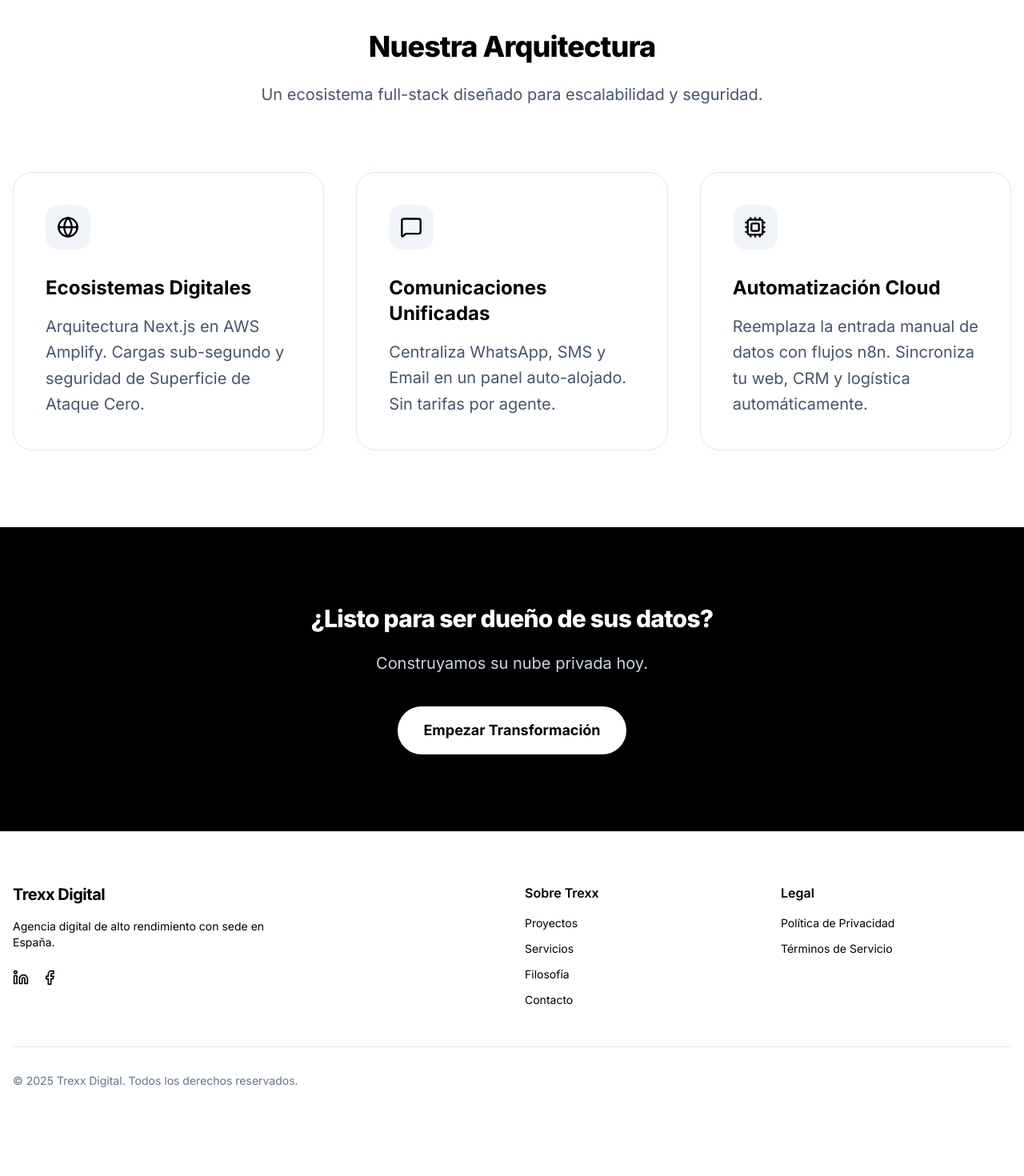
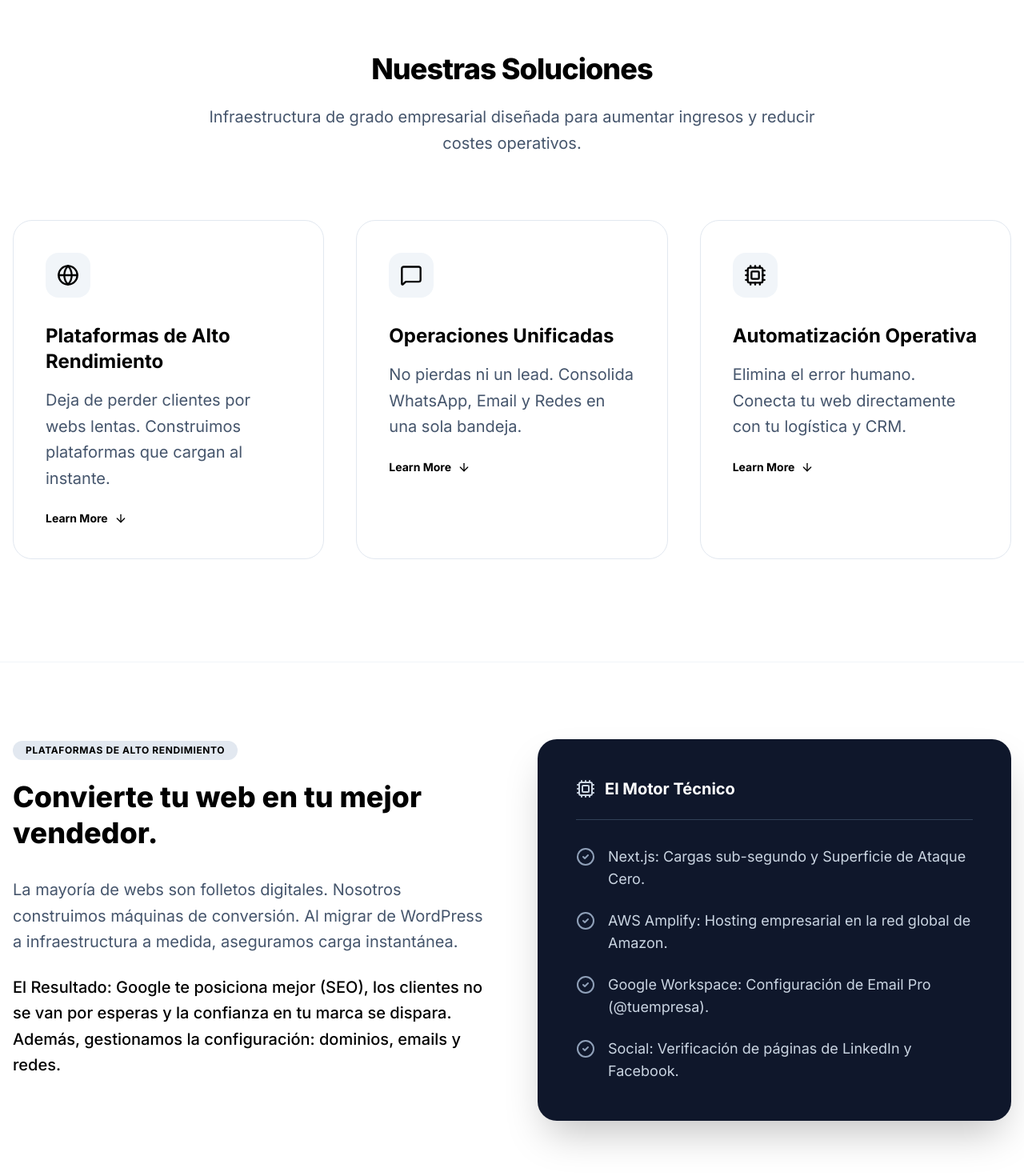
Before and after one commit to holguin4857/trexx-es, a Next.js app: page /es/services in a window 1280 px wide. Shown: the part 460-1930 px from the top of the page at 80% size. Before the commit the page ends 1853 px from the top, so only its background shows below. Built offline with nearby package versions, Linux system fonts and the light colour scheme.

Commit message:
3-main-summary-cards

```diff
--- a/components/Footer.tsx
+++ b/components/Footer.tsx
@@ -3,7 +3,7 @@
 import { useTranslations } from "next-intl";
 import { siteConfig } from "@/config/site";
 import { Link } from "@/i18n/routing";
-import { Linkedin, Facebook } from "lucide-react"; // 👈 New Icons
+import { Linkedin, Facebook } from "lucide-react";
 
 export function Footer() {
   const t = useTranslations("Footer");
@@ -11,6 +11,7 @@ export function Footer() {
   const currentYear = new Date().getFullYear();
 
   return (
+    /* 1. FOOTER WRAPPER */
     <footer
       className={`
         border-t
@@ -21,8 +22,17 @@ export function Footer() {
         mt-auto
       `}
     >
-      <div className="container mx-auto px-4">
+      {/* 2. CENTERED CONTAINER (With Width Constraint) */}
+      <div
+        className={`
+          container
+          mx-auto
+          px-4
+          max-w-7xl   /* 👈 THE FIX: Aligning with Navbar width */
+        `}
+      >
 
+        {/* 3. MAIN CONTENT GRID */}
         <div
           className={`
             grid
@@ -32,7 +42,7 @@ export function Footer() {
             mb-12
           `}
         >
-          {/* Brand */}
+          {/* 4. LEFT COLUMN: BRAND & SOCIALS */}
           <div className="col-span-1 md:col-span-2">
             <span
               className={`
@@ -55,17 +65,13 @@ export function Footer() {
               {t("brand_description")}
             </p>
 
-            {/* 👇 SOCIAL ICONS (LinkedIn / Facebook) */}
+            {/* Social Icons */}
             <div className="flex gap-4 mt-6">
               <a
                 href={siteConfig.links.linkedin}
                 target="_blank"
                 rel="noreferrer"
-                className={`
-                  text-black
-                  hover:text-slate-500
-                  transition-colors
-                `}
+                className="text-black hover:text-slate-500 transition-colors"
               >
                 <Linkedin size={20} />
               </a>
@@ -73,26 +79,16 @@ export function Footer() {
                 href={siteConfig.links.facebook}
                 target="_blank"
                 rel="noreferrer"
-                className={`
-                  text-black
-                  hover:text-slate-500
-                  transition-colors
-                `}
+                className="text-black hover:text-slate-500 transition-colors"
               >
                 <Facebook size={20} />
               </a>
             </div>
           </div>
 
-          {/* Navigation */}
+          {/* 5. MIDDLE COLUMN: NAVIGATION LINKS */}
           <div>
-            <h3
-              className={`
-                font-semibold
-                text-black
-                mb-4
-              `}
-            >
+            <h3 className="font-semibold text-black mb-4">
               {t("about")}
             </h3>
             <ul className="space-y-3 text-sm">
@@ -100,11 +96,7 @@ export function Footer() {
                 <li key={item.href}>
                   <Link
                     href={item.href}
-                    className={`
-                      text-black
-                      hover:text-slate-500
-                      transition-colors
-                    `}
+                    className="text-black hover:text-slate-500 transition-colors"
                   >
                     {tNav(item.label)}
                   </Link>
@@ -113,26 +105,16 @@ export function Footer() {
             </ul>
           </div>
 
-          {/* Legal */}
+          {/* 6. RIGHT COLUMN: LEGAL LINKS */}
           <div>
-            <h3
-              className={`
-                font-semibold
-                text-black
-                mb-4
-              `}
-            >
+            <h3 className="font-semibold text-black mb-4">
               Legal
             </h3>
             <ul className="space-y-3 text-sm">
               <li>
                 <Link
                   href="#"
-                  className={`
-                    text-black
-                    hover:text-slate-500
-                    transition-colors
-                  `}
+                  className="text-black hover:text-slate-500 transition-colors"
                 >
                   {t("legal.privacy")}
                 </Link>
@@ -140,11 +122,7 @@ export function Footer() {
               <li>
                 <Link
                   href="#"
-                  className={`
-                    text-black
-                    hover:text-slate-500
-                    transition-colors
-                  `}
+                  className="text-black hover:text-slate-500 transition-colors"
                 >
                   {t("legal.terms")}
                 </Link>
@@ -153,6 +131,7 @@ export function Footer() {
           </div>
         </div>
 
+        {/* 7. BOTTOM BAR: COPYRIGHT */}
         <div
           className={`
             border-t
--- a/components/Services.tsx
+++ b/components/Services.tsx
@@ -1,7 +1,7 @@
 "use client";
 
 import { useTranslations } from "next-intl";
-import { Globe, MessageSquare, Cpu, LucideIcon, Code } from "lucide-react";
+import { Globe, MessageSquare, Cpu, LucideIcon, Code, CheckCircle2, ArrowDown } from "lucide-react";
 
 const iconMap: Record<string, LucideIcon> = {
   globe: Globe,
@@ -14,27 +14,50 @@ const serviceItems = [{ icon: "globe" }, { icon: "message" }, { icon: "cpu" }];
 export function Services() {
   const t = useTranslations("Services");
 
+  // Function to smooth scroll to the detail section
+  const scrollToDetail = (index: number) => {
+    const element = document.getElementById(`service-detail-${index}`);
+    if (element) {
+      element.scrollIntoView({ behavior: "smooth", block: "start" });
+    }
+  };
+
   return (
-    <section className="container mx-auto px-4 py-24"> {/* 👈 Consistent py-24 padding */}
+    <section className="py-24 bg-white">
+      <div className="container mx-auto px-4 max-w-7xl">
 
+        {/* 1. HEADER */}
         <div className="text-center mb-20">
           <h2 className="text-4xl font-extrabold tracking-tight text-black mb-6">
-          {t("title", { fallback: "Our Architecture" })}
+            {t("title")}
           </h2>
-        {/* Section Description: 20px */}
           <p className="text-xl text-slate-600 max-w-3xl mx-auto leading-relaxed">
-          {t("description", { fallback: "Built for scale." })}
+            {t("description")}
           </p>
         </div>
 
-      <div className="grid grid-cols-1 md:grid-cols-3 gap-10">
+        {/* 2. SUMMARY GRID (The Menu) */}
+        <div className="grid grid-cols-1 md:grid-cols-3 gap-10 mb-32">
           {serviceItems.map((service, index) => {
             const Icon = iconMap[service.icon] || Code;
 
             return (
               <div
                 key={index}
-              className="p-10 rounded-3xl border border-slate-200 bg-white hover:border-black transition-colors group"
+                onClick={() => scrollToDetail(index)}
+                className={`
+                  group
+                  cursor-pointer
+                  p-10
+                  rounded-3xl
+                  border
+                  border-slate-200
+                  bg-white
+                  hover:border-black
+                  transition-all
+                  duration-300
+                  hover:shadow-lg
+                `}
               >
                 <div className="h-14 w-14 bg-slate-100 rounded-2xl flex items-center justify-center text-black mb-8 transition-colors group-hover:bg-black group-hover:text-white">
                   <Icon size={28} />
@@ -44,14 +67,82 @@ export function Services() {
                   {t(`items.${index}.title`)}
                 </h3>
 
-              {/* Card Text: 20px (text-xl) */}
-              <p className="text-xl text-slate-600 leading-relaxed">
+                <p className="text-xl text-slate-600 leading-relaxed mb-6">
                   {t(`items.${index}.description`)}
                 </p>
+
+                <div className="flex items-center text-sm font-bold text-black group-hover:underline decoration-2 underline-offset-4">
+                  Learn More <ArrowDown className="ml-2 h-4 w-4" />
+                </div>
               </div>
             );
           })}
         </div>
+      </div>
+
+      {/* 3. DEEP DIVE SECTIONS (Master-Detail View) */}
+      <div className="flex flex-col">
+        {serviceItems.map((service, index) => {
+          // Zebra Striping: Even = White, Odd = Grey
+          const bgClass = index % 2 === 0 ? "bg-white" : "bg-slate-50";
+
+          return (
+            <div
+              id={`service-detail-${index}`}
+              key={index}
+              className={`py-24 border-t border-slate-100 ${bgClass}`}
+            >
+              <div className="container mx-auto px-4 max-w-7xl">
+                <div className="grid lg:grid-cols-2 gap-16 items-start">
+
+                  {/* LEFT: Business Value (The CEO Pitch) */}
+                  <div>
+                    <span className="inline-block px-4 py-1 rounded-full bg-slate-200 text-xs font-bold uppercase tracking-wider text-black mb-6">
+                      {t(`items.${index}.title`)}
+                    </span>
+
+                    <h3 className="text-3xl md:text-4xl font-extrabold text-black mb-8 leading-tight">
+                      {t(`items.${index}.details.tagline`)}
+                    </h3>
+
+                    <div className="space-y-6 text-xl text-slate-600 leading-relaxed">
+                      <p>
+                        {t(`items.${index}.details.problem`)}
+                      </p>
+                      <p className="font-medium text-black">
+                        {t(`items.${index}.details.result`)}
+                      </p>
+                    </div>
+                  </div>
+
+                  {/* RIGHT: Technical Engine (The CTO Card) */}
+                  <div className="bg-slate-900 rounded-3xl p-8 md:p-12 text-white shadow-2xl">
+                    <div className="flex items-center gap-3 mb-8 border-b border-slate-700 pb-6">
+                      <Cpu className="text-slate-300" />
+                      <h4 className="text-xl font-bold text-white">
+                        {t(`items.${index}.details.tech_title`)}
+                      </h4>
+                    </div>
+
+                    <ul className="space-y-6">
+                      {[0, 1, 2, 3].map((i) => (
+                        <li key={i} className="flex items-start gap-4">
+                          <CheckCircle2 className="h-6 w-6 text-slate-400 shrink-0 mt-0.5" />
+                          <span className="text-lg text-slate-300">
+                            {t(`items.${index}.details.tech_list.${i}`)}
+                          </span>
+                        </li>
+                      ))}
+                    </ul>
+                  </div>
+
+                </div>
+              </div>
+            </div>
+          );
+        })}
+      </div>
+
     </section>
   );
 }
--- a/messages/en.json
+++ b/messages/en.json
@@ -6,12 +6,12 @@
     "contact": "Contact"
   },
   "Hero": {
-    "badge": "Trexx Enterprise v2.0",
-    "title": "We Build Digital Sovereignty",
-    "description": "Stop renting your infrastructure. We build self-hosted, cloud-native ecosystems using Next.js, AWS, and Automation.",
+    "badge": "Enterprise Architecture v2.0",
+    "title": "Stop Renting Your Technology.",
+    "description": "We replace expensive monthly SaaS subscriptions with high-performance, self-hosted platforms that you own 100%. Lower costs, faster speeds, and total control.",
     "actions": {
-      "projects": "View Architecture",
-      "contact": "Contact Us"
+      "projects": "View Case Studies",
+      "contact": "Start Your Build"
     }
   },
   "Footer": {
@@ -38,8 +38,8 @@
     }
   },
   "ServicesPage": {
-    "title": "Our Architecture",
-    "description": "A full-stack ecosystem designed for scalability and security.",
+    "title": "Digital Infrastructure",
+    "description": "We build the engines that run high-growth businesses. Fast, secure, and fully owned by you.",
     "cta": {
       "title": "Ready to own your data?",
       "text": "Let's build your private cloud today.",
@@ -80,20 +80,56 @@
     }
   },
   "Services": {
-    "title": "Our Architecture",
-    "description": "A full-stack ecosystem designed for scalability and security.",
+    "title": "Our Solutions",
+    "description": "Enterprise-grade infrastructure designed to increase revenue and reduce operational costs.",
     "items": {
       "0": {
-        "title": "Digital Ecosystems",
-        "description": "Next.js architecture on AWS Amplify. Sub-second loads and Zero-Attack Surface security."
+        "title": "High-Performance Platforms",
+        "description": "Stop losing customers to slow websites. We build enterprise-grade platforms that load instantly.",
+        "details": {
+          "tagline": "Turn your website into your best salesperson.",
+          "problem": "Most websites are just digital brochures. We build conversion machines. By moving away from slow WordPress themes to custom infrastructure, we ensure your site loads instantly.",
+          "result": "The Result: Google ranks you higher (SEO), customers don't bounce due to load times, and your brand trust skyrockets. Plus, we handle the boring setup—domains, emails, and social accounts.",
+          "tech_title": "The Technical Engine",
+          "tech_list": {
+            "0": "Next.js: Sub-second page loads & Zero-Attack Surface.",
+            "1": "AWS Amplify: Enterprise hosting on Amazon's global network.",
+            "2": "Google Workspace: Pro Email (@yourcompany.com) setup.",
+            "3": "Social: LinkedIn & FB Business Page verification."
+          }
+        }
       },
       "1": {
-        "title": "Unified Communications",
-        "description": "Centralize WhatsApp, SMS, and Email into one self-hosted dashboard. No per-agent fees."
+        "title": "Unified Customer Ops",
+        "description": "Never miss a lead. Consolidate WhatsApp, Email, and Social chats into a single inbox.",
+        "details": {
+          "tagline": "Stop paying per-agent fees.",
+          "problem": "As you scale, support software like Zendesk gets incredibly expensive. We replace that rent with ownership. Your sales and support teams work from one single dashboard.",
+          "result": "The Result: Whether a customer emails you, WhatsApps you, or DMs you, it lands in one place. You can add 50 staff members without your monthly bill increasing by a single cent.",
+          "tech_title": "The Technical Engine",
+          "tech_list": {
+            "0": "Chatwoot: Open-source omnichannel suite on your server.",
+            "1": "VoIP & IVR: Digital phone menu routed to staff laptops.",
+            "2": "Meta API: Official direct connection to WhatsApp Business.",
+            "3": "Privacy: Hosted on your private AWS Lightsail instance, not a shared SaaS database."
+          }
+        }
       },
       "2": {
-        "title": "Cloud Automation",
-        "description": "Replace manual data entry with n8n workflows. Sync your website, CRM, and logistics databases automatically."
+        "title": "Operational Automation",
+        "description": "Eliminate human error. Connect your website directly to your logistics and CRM systems.",
+        "details": {
+          "tagline": "Put your busywork on Autopilot.",
+          "problem": "Your highest-paid employees shouldn't be copy-pasting data into spreadsheets. We build invisible robots that do that for you.",
+          "result": "The Result: When a sale happens, the invoice is generated, logistics notified, and CRM updated—automatically. This eliminates human error and lets your team focus on strategy.",
+          "tech_title": "The Technical Engine",
+          "tech_list": {
+            "0": "Chatwoot: Open-source omnichannel suite on your server.",
+            "1": "VoIP & IVR: Digital phone menu routed to staff laptops.",
+            "2": "Meta API: Official direct connection to WhatsApp Business.",
+            "3": "Privacy: Data lives on YOUR Private Cloud, not a shared SaaS database."
+          }
+        }
       }
     }
   },
--- a/messages/es.json
+++ b/messages/es.json
@@ -6,12 +6,12 @@
     "contact": "Contacto"
   },
   "Hero": {
-    "badge": "Trexx Enterprise v2.0",
-    "title": "Construimos Soberanía Digital",
-    "description": "Deja de alquilar tu infraestructura. Construimos ecosistemas nativos en la nube y auto-alojados usando Next.js, AWS y Automatización.",
+    "badge": "Arquitectura Empresarial v2.0",
+    "title": "Deja de Alquilar Tu Tecnología.",
+    "description": "Reemplazamos las costosas suscripciones mensuales SaaS por plataformas de alto rendimiento y auto-alojadas que son 100% tuyas. Menos costes, más velocidad y control total.",
     "actions": {
-      "projects": "Ver Arquitectura",
-      "contact": "Contáctanos"
+      "projects": "Ver Casos de Éxito",
+      "contact": "Empieza tu Construcción"
     }
   },
   "Footer": {
@@ -28,8 +28,8 @@
     "description": "No solo hacemos webs. Construimos motores digitales independientes.",
     "mission": {
       "title": "Soberanía de Datos",
-      "text": "Nuestra misión es alejar a las empresas de las costosas plataformas SaaS compartidas hacia una infraestructura potente y auto-alojada que realmente poseen.",
-      "detail": "Al aprovechar tecnologías de código abierto como Chatwoot y Baserow en su propia Nube Privada AWS, eliminamos las tarifas de licencia por agente y aseguramos que sus datos nunca salgan de su control."
+      "text": "Nuestra misión es alejar a las empresas de las costosas plataformas SaaS compartidas hacia una infraestructura potente y auto-alojada que realmente posees.",
+      "detail": "Al aprovechar tecnologías de código abierto como Chatwoot y Baserow en tu propia Nube Privada AWS, eliminamos las tarifas de licencia por agente y aseguramos que tus datos nunca salgan de tu control."
     },
     "stats": {
       "clients": "Despliegues",
@@ -38,11 +38,11 @@
     }
   },
   "ServicesPage": {
-    "title": "Nuestra Arquitectura",
-    "description": "Un ecosistema full-stack diseñado para escalabilidad.",
+    "title": "Infraestructura Digital",
+    "description": "Construimos los motores que impulsan empresas de alto crecimiento. Rápidos, seguros y totalmente de tu propiedad.",
     "cta": {
-      "title": "¿Listo para ser dueño de sus datos?",
-      "text": "Construyamos su nube privada hoy.",
+      "title": "¿Listo para ser dueño de tus datos?",
+      "text": "Construyamos tu nube privada hoy.",
       "button": "Empezar Transformación"
     }
   },
@@ -80,20 +80,56 @@
     }
   },
   "Services": {
-    "title": "Nuestra Arquitectura",
-    "description": "Un ecosistema full-stack diseñado para escalabilidad y seguridad.",
+    "title": "Nuestras Soluciones",
+    "description": "Infraestructura de grado empresarial diseñada para aumentar ingresos y reducir costes operativos.",
     "items": {
       "0": {
-        "title": "Ecosistemas Digitales",
-        "description": "Arquitectura Next.js en AWS Amplify. Cargas sub-segundo y seguridad de Superficie de Ataque Cero."
+        "title": "Plataformas de Alto Rendimiento",
+        "description": "Deja de perder clientes por webs lentas. Construimos plataformas que cargan al instante.",
+        "details": {
+          "tagline": "Convierte tu web en tu mejor vendedor.",
+          "problem": "La mayoría de webs son folletos digitales. Nosotros construimos máquinas de conversión. Al migrar de WordPress a infraestructura a medida, aseguramos carga instantánea.",
+          "result": "El Resultado: Google te posiciona mejor (SEO), los clientes no se van por esperas y la confianza en tu marca se dispara. Además, gestionamos la configuración: dominios, emails y redes.",
+          "tech_title": "El Motor Técnico",
+          "tech_list": {
+            "0": "Next.js: Cargas sub-segundo y Superficie de Ataque Cero.",
+            "1": "AWS Amplify: Hosting empresarial en la red global de Amazon.",
+            "2": "Google Workspace: Configuración de Email Pro (@tuempresa).",
+            "3": "Social: Verificación de páginas de LinkedIn y Facebook."
+          }
+        }
       },
       "1": {
-        "title": "Comunicaciones Unificadas",
-        "description": "Centraliza WhatsApp, SMS y Email en un panel auto-alojado. Sin tarifas por agente."
+        "title": "Operaciones Unificadas",
+        "description": "No pierdas ni un lead. Consolida WhatsApp, Email y Redes en una sola bandeja.",
+        "details": {
+          "tagline": "Deja de pagar tarifas por agente.",
+          "problem": "Al escalar, el software de soporte (como Zendesk) se vuelve carísimo. Reemplazamos ese alquiler por propiedad. Tus equipos de ventas y soporte trabajan desde un solo panel.",
+          "result": "El Resultado: Ya sea por Email, WhatsApp o Instagram, todo llega al mismo lugar. Puedes añadir 50 empleados sin que tu factura mensual suba ni un céntimo.",
+          "tech_title": "El Motor Técnico",
+          "tech_list": {
+            "0": "Chatwoot: Suite omnicanal Open-source en tu servidor.",
+            "1": "VoIP & IVR: Menú telefónico digital enrutado a portátiles.",
+            "2": "Meta API: Conexión oficial directa a WhatsApp Business.",
+            "3": "Privacidad: Alojado en tu instancia privada de AWS Lightsail, no en una base de datos SaaS."
+          }
+        }
       },
       "2": {
-        "title": "Automatización Cloud",
-        "description": "Reemplaza la entrada manual de datos con flujos n8n. Sincroniza tu web, CRM y logística automáticamente."
+        "title": "Automatización Operativa",
+        "description": "Elimina el error humano. Conecta tu web directamente con tu logística y CRM.",
+        "details": {
+          "tagline": "Pon el trabajo manual en Piloto Automático.",
+          "problem": "Tus empleados mejor pagados no deberían copiar y pegar datos en Excel. Construimos robots invisibles que lo hacen por ti.",
+          "result": "El Resultado: Cuando ocurre una venta, se genera la factura, se avisa a logística y se actualiza el CRM—automáticamente. Elimina errores y deja que tu equipo se enfoque en estrategia.",
+          "tech_title": "El Motor Técnico",
+          "tech_list": {
+            "0": "Chatwoot: Suite omnicanal Open-source en tu servidor.",
+            "1": "VoIP & IVR: Menú telefónico digital enrutado a portátiles.",
+            "2": "Meta API: Conexión oficial directa a WhatsApp Business.",
+            "3": "Privacidad: Datos en TU Nube Privada, no en bases de datos compartidas."
+          }
+        }
       }
     }
   },
```
Lines whose indentation alone changed are shown as unchanged.
